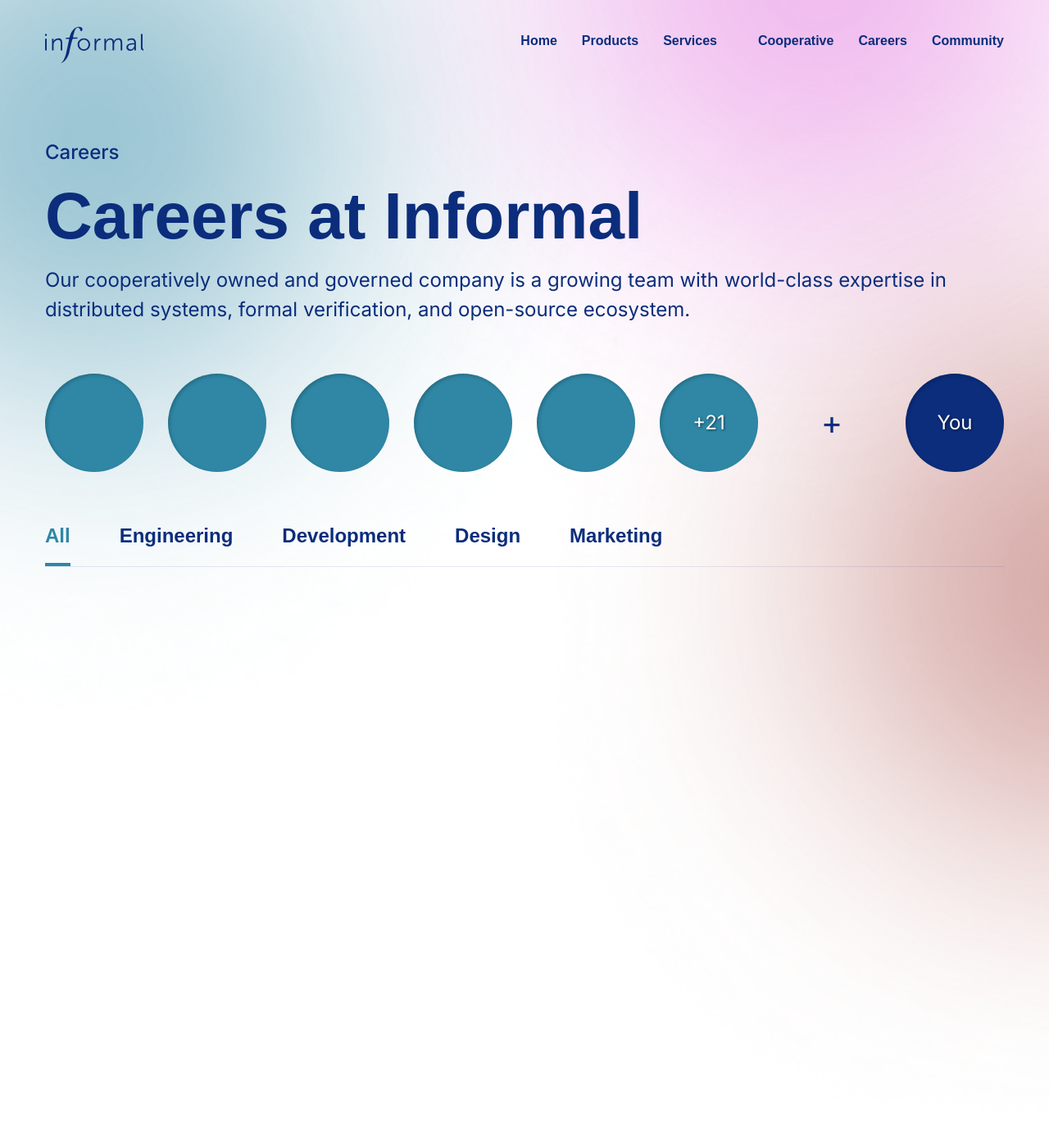
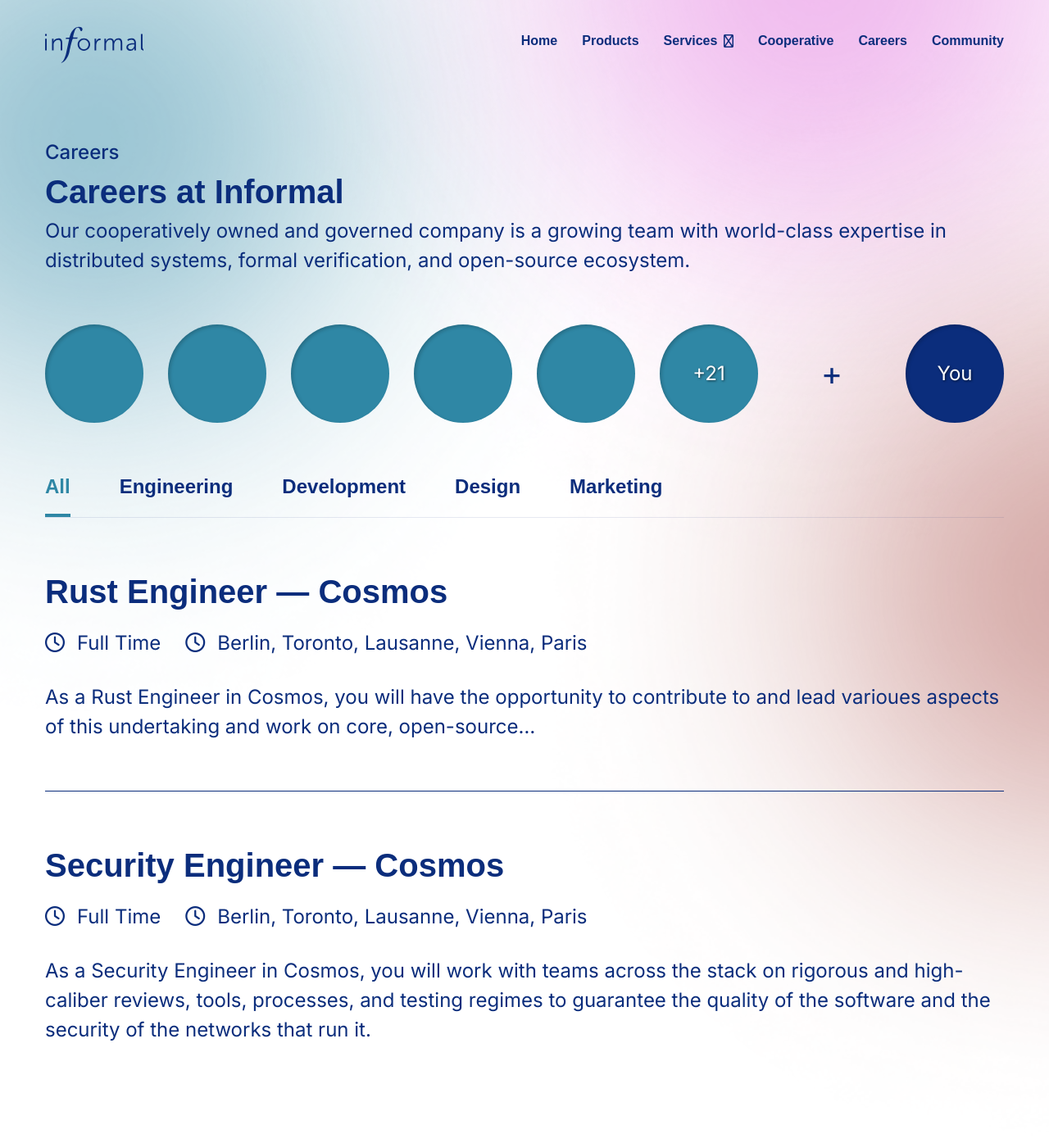
Before and after one commit to designsingh/informal-systems-2, a Jekyll site: the page built from careers.html, in a window 1280 px wide. Shown: the whole page at 82% size. Built offline with Jekyll 4.4.1, drawn with Linux system fonts in a browser that asks for light colours; nearby versions of some CDN libraries; some web fonts are replaced.

Commit message:
Render career posts

```diff
--- a/_includes/page-title.html
+++ b/_includes/page-title.html
@@ -1,12 +1,8 @@
 <header class="grid-container pageHeader">
     <div class="grid">
-        <h1 class="pageHeader-superTitle">
-            {{ page.superTitle }}
-        </h1>
+        <h1 class="heading heading--3">{{ page.superTitle }}</h1>
 
-        <h2 class="pageHeader-title">
-            {{ page.title }}
-        </h2>
+        <h2 class="heading heading--2">{{ page.title }}</h2>
 
         {{ page.intro | markdownify }}
     </div>
--- a/_layouts/default.html
+++ b/_layouts/default.html
@@ -30,7 +30,7 @@
         <script src="https://kit.fontawesome.com/97f11cf15d.js" crossorigin="anonymous"></script>
     </head>
     <body>
-        <div class="grid-container">
+        <div class="grid">
             <div class="grid">
                 <header class="siteHeader">
                     <h1 class="siteHeader-logo">
@@ -41,13 +41,14 @@
                     <nav class="siteHeader-nav">
                         <ul class="siteHeader-menuItems">
                             {% for menuItem in site.menuItems %}
+                                {% assign hasSubMenu = menuItem.subMenuItems.size %}
                                 <li
                                     class="
                                         siteHeader-menuItem
                                         {% if page.url == menuItem.url %}
                                             siteHeader-menuItem--isActive
                                         {% endif %}
-                                        {% if menuItem.subMenuItems.size > 0 %}
+                                        {% if hasSubMenu %}
                                             siteHeader-menuItem--hasSubMenu
                                         {% endif %}
                                     "
@@ -57,8 +58,11 @@
                                         class="siteHeader-menuItemButton"
                                     >
                                         {{ menuItem.label }}
+                                        {% if hasSubMenu %}
+                                            <i class="far fa-chevron-down"></i>
+                                        {% endif %}
                                     </a>
-                                    {% if menuItem.subMenuItems.size > 0 %}
+                                    {% if hasSubMenu %}
                                         <ul class="siteHeader-subMenu">
                                             {% for subMenuItem in menuItem.subMenuItems %}
                                                 <li class="siteHeader-subMenuItem">
@@ -79,7 +83,9 @@
                 </header>
             </div>
         </div>
+
         {{ content }}
+
         <div class="bgBubbles">
             <div class="bgBubble bgBubble--a"></div>
             <div class="bgBubble bgBubble--b"></div>
--- a/_sass/_global.scss
+++ b/_sass/_global.scss
@@ -80,6 +80,7 @@ $whiteSpace--xLoose: calc(var(--gridUnit) * 4);
     font-family: $fontFamily--body;
     font-size: var(--fontSize--normal);
     line-height: var(--lineHeight--normal);
+    padding-bottom: $whiteSpace--xLoose;
 }
 .avatar,
 .avatarSpacer {
@@ -165,12 +166,8 @@ $whiteSpace--xLoose: calc(var(--gridUnit) * 4);
     right: -30vw;
     bottom: -20vh;
 }
-.grid-container {
+.grid {
     margin: 0 auto;
-
-    & + & {
-        margin-top: $whiteSpace--loose;
-    }
 
     $largeBreakpointDefinition: map-get($breakpointDefinitions, "large");
     $xLargeBreakpointDefinition: map-get($breakpointDefinitions, "xLarge");
@@ -183,13 +180,39 @@ $whiteSpace--xLoose: calc(var(--gridUnit) * 4);
         width: map-get($xLargeBreakpointDefinition, "grid-width");
     }
 }
-.pageHeader-superTitle {
+.grid-container {
+    & + & {
+        margin-top: $whiteSpace--loose;
+    }
+}
+.heading {
+    font-family: $fontFamily--display;
+    font-weight: $fontWeight--display;
+}
+.heading--1 {
+    font-size: var(--fontSize--xLarge);
+}
+.heading--2 {
+    font-size: var(--fontSize--large);
+}
+.heading--3 {
+    font-family: $fontFamily--body;
     font-weight: $fontWeight--body--bold;
 }
-.pageHeader-title {
-    font-family: $fontFamily--display;
-    font-size: var(--fontSize--xLarge);
-    font-weight: $fontWeight--display;
+.horizontalRule {
+    border-bottom: $border--hairline;
+    border-color: $color--foreground;
+}
+.iconifiedMetaData {
+    display: flex;
+    column-gap: $whiteSpace--normal;
+}
+.iconifiedMetaData-labelText {
+    display: none;
+}
+.iconifiedMetaData-labelValuePair {
+    display: flex;
+    column-gap: $whiteSpace--tight;
 }
 .siteHeader {
     align-items: center;
@@ -223,14 +246,9 @@ $whiteSpace--xLoose: calc(var(--gridUnit) * 4);
         color: $color--accent;
     }
     .siteHeader-menuItem--hasSubMenu & {
+        align-items: center;
+        column-gap: $whiteSpace--xTight;
         display: flex;
-        column-gap: $whiteSpace--xTight;
-
-        &::after {
-            content: "\f078"; // chevron-down
-            font-family: "Font Awesome 5 Pro";
-            display: inline-block;
-        }
     }
 }
 .siteHeader-menuItem--hasSubMenu {
@@ -303,3 +321,18 @@ $whiteSpace--xLoose: calc(var(--gridUnit) * 4);
         color: $color--accent;
     }
 }
+$gridSizes: (
+    xTight: $whiteSpace--xTight,
+    tight: $whiteSpace--tight,
+    normal: $whiteSpace--normal,
+    loose: $whiteSpace--loose,
+    xLoose: $whiteSpace--xLoose,
+);
+
+@each $gridSizeName, $whiteSpaceValue in $gridSizes {
+    .u-rowGap--#{$gridSizeName} {
+        display: flex;
+        flex-direction: column;
+        row-gap: $whiteSpaceValue;
+    }
+}
--- a/careers.html
+++ b/careers.html
@@ -5,6 +5,36 @@ intro: |
     Our cooperatively owned and governed company is a growing team with world-class
     expertise in distributed systems, formal verification, and open-source
     ecosystem.
+
+# Temporary
+careerData:
+    - jobTitle: Rust Engineer
+      groupName: Cosmos
+      jobType: Full Time
+      locations:
+          - Berlin
+          - Toronto
+          - Lausanne
+          - Vienna
+          - Paris
+      description: |
+          As a Rust Engineer in Cosmos, you will have the opportunity to contribute
+          to and lead varioues aspects of this undertaking and work on core,
+          open-source...
+    - jobTitle: Security Engineer
+      groupName: Cosmos
+      jobType: Full Time
+      locations:
+          - Berlin
+          - Toronto
+          - Lausanne
+          - Vienna
+          - Paris
+      description: |
+          As a Security Engineer in Cosmos, you will work with teams across the
+          stack on rigorous and high-caliber reviews, tools, processes, and testing
+          regimes to guarantee the quality of the software and the security of the
+          networks that run it.
 ---
 
 {% include page-title.html %}
@@ -26,9 +56,56 @@ intro: |
 
 <section class="grid-container">
     <div class="grid">
-        {%
-            include tabbed-nav.html
-            menuItems=site.careers.categories
-        %}
+        {% include tabbed-nav.html menuItems=site.careers.categories %}
     </div>
 </section>
+
+{% for career in page.careerData %}
+    {% if forloop.first == false %}
+        <div class="grid-container">
+            <div class="grid">
+                <div class="horizontalRule"></div>
+            </div>
+        </div>
+    {% endif %}
+
+    <div class="grid-container">
+        <article class="grid u-rowGap--normal">
+            <header class="u-rowGap--tight">
+                <h3 class="heading heading--2">
+                    {{ career.jobTitle }}
+                    &mdash;
+                    {{ career.groupName }}
+                </h3>
+                <dl class="iconifiedMetaData">
+                    <div class="iconifiedMetaData-labelValuePair">
+                        <dt class="iconifiedMetaData-label">
+                            <i class="iconifiedMetaData-labelIcon far fa-clock"></i>
+                            <span class="iconifiedMetaData-labelText">
+                                Job Type
+                            </span>
+                        </dt>
+                        <dd class="iconifiedMetaData-value">
+                            Full Time
+                        </dd>
+                    </div>
+                    <div class="iconifiedMetaData-labelValuePair">
+                        <dt class="iconifiedMetaData-label">
+                            <i class="iconifiedMetaData-labelIcon far fa-clock"></i>
+                            <span class="iconifiedMetaData-labelText">
+                                Location
+                            </span>
+                        </dt>
+                        <dd class="iconifiedMetaData-value">
+                            {{ career.locations | join: ", " }}
+                        </dd>
+                    </div>
+                </dl>
+            </header>
+
+            <main>
+                {{ career.description | markdownify }}
+            </main>
+        </article>
+    </div>
+{% endfor %}
```
